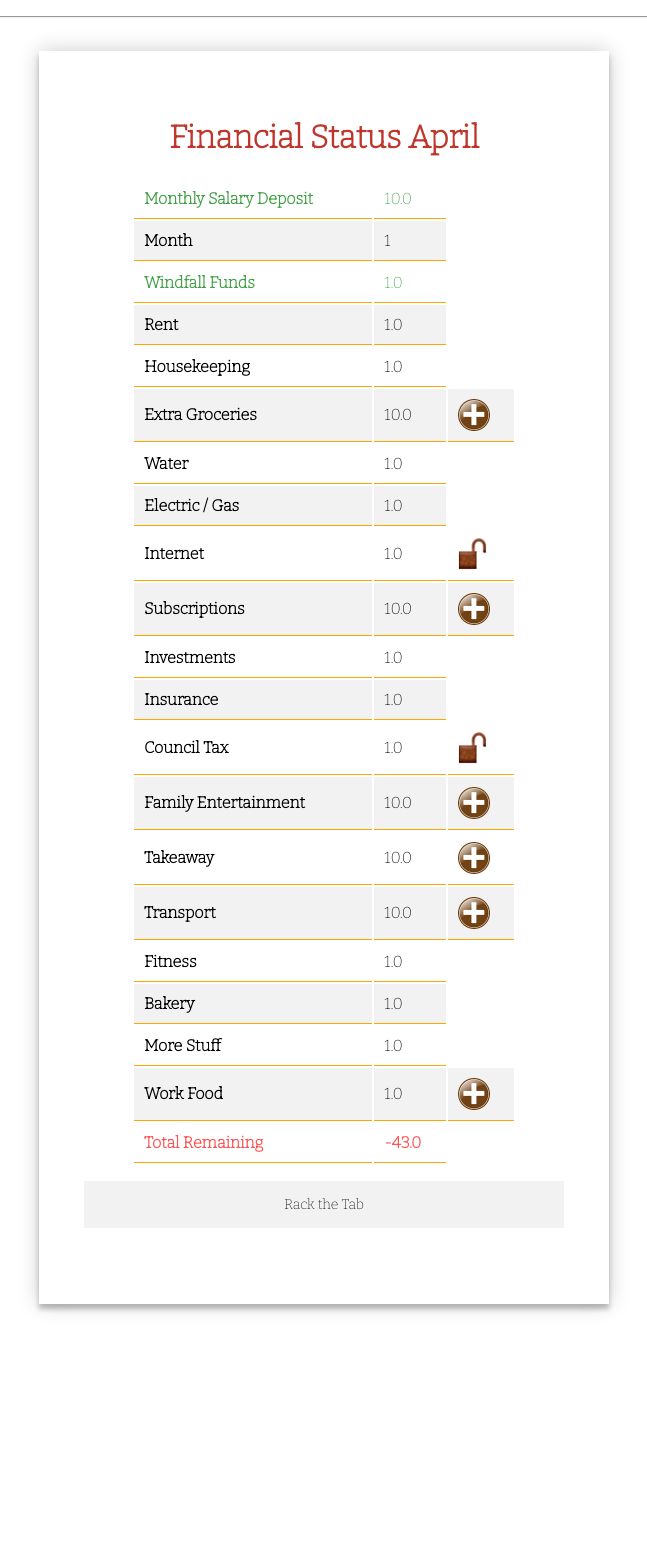
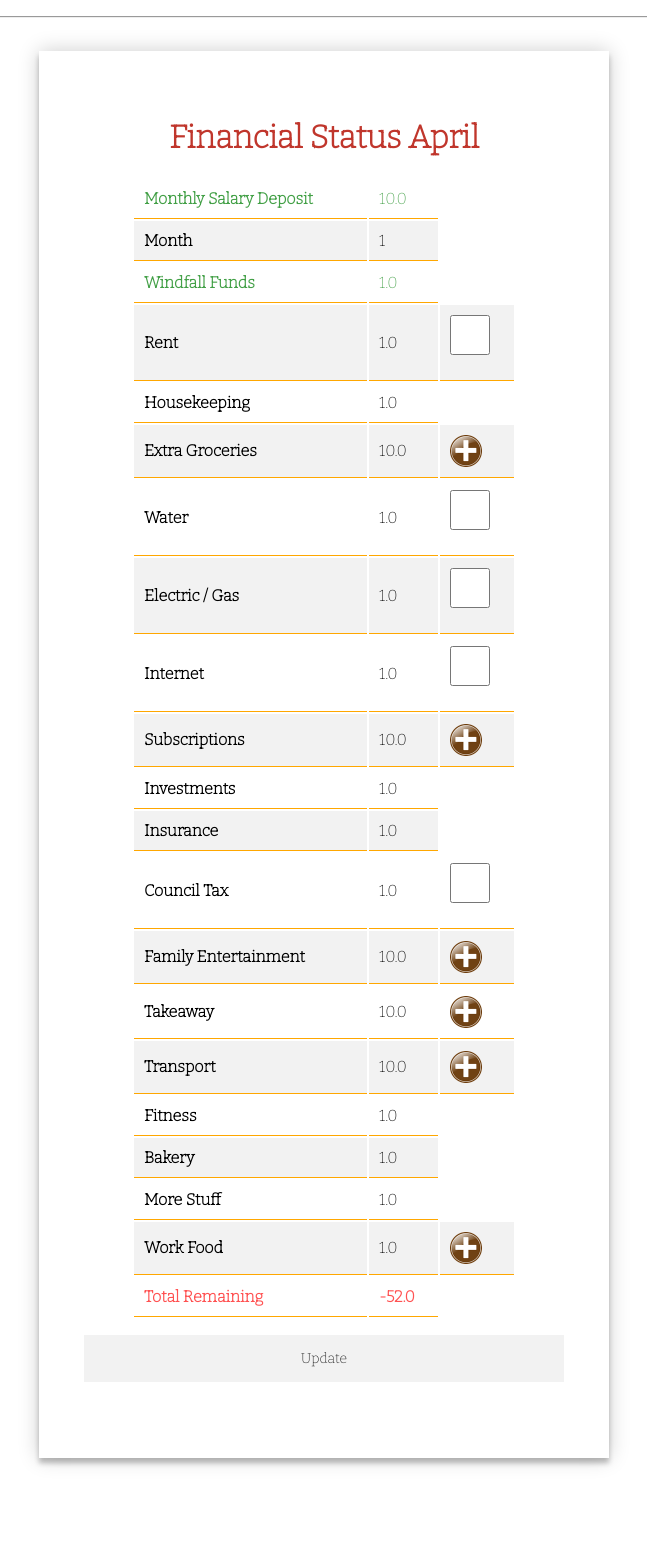
Before and after one commit to mrrichardasmith/family_vote, a Flask app: page /accounts in a window 1280 px wide. Shown: the part 212-1770 px from the top of the page, without its empty margins (316-963 px from the left). Before the commit the page ends 1525 px from the top, so only its background shows below. Run offline with Flask 2, Linux system fonts and the light colour scheme; a user stored in the database is signed in; tables that the repository leaves empty hold one stand-in row (values such as "Sample post").

Commit message:
started to put in the lock repeating payment logic so far it only tracks the check box. Need to replace the checkbox with custom image and work out how its going to store the value outside the monthly account window and call it in during the a new month

```diff
--- a/forms.py
+++ b/forms.py
@@ -1,4 +1,3 @@
-from asyncio import transports
 from wsgiref.validate import validator
 from flask_wtf import FlaskForm
 from wtforms import StringField, PasswordField, BooleanField, SubmitField, SelectField, DateTimeField, RadioField, TextAreaField, DecimalField
@@ -66,24 +65,23 @@ class AccountForm(FlaskForm):
     salary_deposit = DecimalField('Monthly Salary Deposit', validators=[DataRequired()])
     windfall = DecimalField('Extra funds')
     rent = DecimalField('Rent')
+    rent_lock = BooleanField('Lock Rent')
     housekeeping = DecimalField('Houskeeping')
-    extra_groceries = DecimalField('Extra Groceries')
     water = DecimalField('Water')
+    water_lock = BooleanField('Lock Water')
     electric = DecimalField('Electric')
+    electric_lock = BooleanField('Lock Electric')
     internet = DecimalField('Internet')
-    subscriptions = DecimalField('Subscripions')
+    internet_lock = BooleanField('Lock Cost')
     investments = DecimalField('Investments')
     insurance = DecimalField('Insurance')
     counciltax = DecimalField('Council Tax')
+    counciltax_lock = BooleanField('Lock Council Tax')
     streaming = DecimalField('Streaming')
-    family_entertainment = DecimalField('Family Entertainment')
-    takeaway = DecimalField('Takeaway')
-    transport = DecimalField('Transport')
     fitness = DecimalField('Fitness')
     bakery = DecimalField('Bakery')
     shopping = DecimalField('Shopping')
-    workfood = DecimalField('Work Food')
-    submit = SubmitField('Rack the Tab')
+    submit = SubmitField('Update')
 
 class WorkfoodForm(FlaskForm):
     work_breakfast = DecimalField('Breakfast Before Work')
--- a/models.py
+++ b/models.py
@@ -89,12 +89,17 @@ class Account(db.Model):
     salary_deposit = db.Column(db.Float)
     windfall = db.Column(db.Float)
     rent = db.Column(db.Float)
+    rent_lock = db.Column(db.Boolean)
     housekeeping = db.Column(db.Float)
     extra_groceries = db.Column(db.Float)
     water = db.Column(db.Float)
+    water_lock = db.Column(db.Boolean)
     electric = db.Column(db.Float)
+    electric_lock = db.Column(db.Boolean)
     counciltax = db.Column(db.Float)
+    counciltax_lock = db.Column(db.Boolean)
     internet = db.Column(db.Float)
+    internet_lock = db.Column(db.Boolean)
     subscriptions = db.Column(db.Float)
     investments = db.Column(db.Float)
     insurance = db.Column(db.Float)
--- a/routes.py
+++ b/routes.py
@@ -204,6 +204,8 @@ def accounts():
                                 and Account.month == todayDate.month
                                 and Account.year == todayDate.year).first()
 
+
+
   if  request.method == 'GET':
 
     total = 0
@@ -291,8 +293,8 @@ def accounts():
       total += active.streaming
     if total_entertainment > 0:
       total += total_entertainment
-    if active != None and active.takeaway != None:
-      total += active.takeaway
+    if total_takeaway > 0:
+      total += total_takeaway
     if total_transport > 0:
       total += total_transport
     if active != None and active.fitness != None:
@@ -327,21 +329,25 @@ def accounts():
                            total_takeaway=total_takeaway)
 
   if request.method == 'POST':
-
+    print(account.counciltax_lock.data)
     if active == None:
       new_account = Account(month=todayDate.month,
                             year=todayDate.year,
                             salary_deposit=account.salary_deposit.data,
                             windfall=account.windfall.data,
                             rent=account.rent.data,
+                            rent_lock=account.rent_lock.data,
                             housekeeping=account.housekeeping.data,
-                            extra_groceries=account.extra_groceries.data,
                             water=account.water.data,
+                            water_lock = account.water_lock.data,
                             electric=account.electric.data,
+                            electric_lock=account.electric_lock.data,
                             internet=account.internet.data,
+                            internet_lock=account.internet_lock.data,
                             investments=account.investments.data,
                             insurance=account.insurance.data,
                             counciltax=account.counciltax.data,
+                            counciltax_lock=account.counciltax_lock.data,
                             streaming=account.streaming.data,
                             fitness=account.fitness.data,
                             bakery=account.bakery.data,
@@ -356,25 +362,31 @@ def accounts():
        active.windfall = account.windfall.data
 
     if active != None and active.rent == None:
-      active.rent=account.rent.data
+       active.rent = account.rent.data
+
+    if active != None and active.rent_lock != None:
+      active.rent_lock=account.rent_lock.data
 
     if active != None and active.housekeeping == None:
       active.housekeeping=account.housekeeping.data
 
-    if active != None and active.extra_groceries == None:
-      active.extra_groceries=account.extra_groceries.data
-
     if active != None and active.water == None:
       active.water=account.water.data
+
+    if active != None and active.water_lock != None:
+      active.water_lock=account.water_lock.data
 
     if active != None and active.electric == None:
       active.electric=account.electric.data
 
+    if active != None and active.electric_lock != None:
+      active.electric_lock=account.electric_lock.data
+
     if active != None and active.internet == None:
       active.internet=account.internet.data
 
-    if active != None and active.subscriptions == None:
-      active.subscriptions=account.subscriptions.data
+    if active != None and active.internet_lock != None:
+      active.internet_lock=account.internet_lock.data
 
     if active != None and active.investments == None:
       active.investments=account.investments.data
@@ -385,17 +397,11 @@ def accounts():
     if active != None and active.counciltax == None:
       active.counciltax = account.counciltax.data
 
+    if active != None and active.counciltax_lock != None:
+      active.counciltax_lock=account.counciltax_lock.data
+
     if active != None and active.streaming == None:
       active.streaming = account.streaming.data
-
-    if active != None and active.family_entertainment == None:
-      active.family_entertainment = account.family_entertainment.data
-
-    if active != None and active.takeaway == None:
-      active.takeaway = account.takeaway.data
-
-    if active != None and active.transport == None:
-      active.transport = account.transport.data
 
     if active != None and active.fitness == None:
       active.fitness = account.fitness.data
@@ -405,9 +411,6 @@ def accounts():
 
     if active != None and active.shopping == None:
       active.shopping = account.shopping.data
-
-    if active != None and active.workfood == None:
-      active.workfood = account.workfood.data
 
     db.session.commit()
     return redirect(url_for('accounts'))
--- a/static/style.css
+++ b/static/style.css
@@ -225,3 +225,13 @@ th, td {
   max-width: 50%;
   margin: auto;
 }
+
+input.larger {
+  width: 40px;
+  height: 40px;
+  border-radius: 50%;
+}
+
+input.larger[type="checkbox"]:checked  {
+  background-color: green;
+}
--- a/templates/accounts.html
+++ b/templates/accounts.html
@@ -46,11 +46,19 @@
         <tr>
             <th>{{ account.rent.label }}</th>
             <td>{{ account.rent }}</td>
+            <td><input class="larger" type="checkbox" id={{ account.id }} name="rent_lock" value=False></td>
+        </tr>
+        {% elif active.rent_lock == True %}
+        <tr>
+            <th>Rent</th>
+            <td>{{ active.rent }}</td>
+            <td><input class="larger" type="checkbox" id="" name="rent_lock" value=True checked></td>
         </tr>
         {% else %}
         <tr>
             <th>Rent</th>
             <td>{{ active.rent }}</td>
+            <td><input class="larger" type="checkbox" id="" name="rent_lock" value=False></td>
         </tr>
         {% endif %}
         {% if active.housekeeping == None %}
@@ -81,35 +89,57 @@
         <tr>
             <th>{{ account.water.label }}</th>
             <td>{{ account.water }}</td>
+            <td><input class="larger" type="checkbox" id="" name="water_lock" value=False></td>
+        </tr>
+        {% elif active.water_lock == True and active.water != None %}
+        <tr>
+            <th>{{ account.water.label }}</th>
+            <td>{{ active.water }}</td>
+            <td><input class="larger" type="checkbox" id="" name="water_lock" value=True checked></td>
         </tr>
         {% else %}
         <tr>
-            <th>Water</th>
+            <th>{{ account.water.label }}</th>
             <td>{{ active.water }}</td>
+            <td><input class="larger" type="checkbox" id="" name="water_lock" value=False></td>
         </tr>
         {% endif %}
         {% if active.electric == None %}
         <tr>
             <th>Electric / Gas</th>
             <td>{{ account.electric }}</td>
+            <td><input class="larger" type="checkbox" id="" name="electric_lock" value=False></td>
+        </tr>
+        {% elif active.electric_lock == True and active.electric != None %}
+        <tr>
+            <th>Electric / Gas</th>
+            <td>{{ active.electric }}</td>
+            <td><input class="larger" type="checkbox" id="" name="electric_lock" value=True checked></td>
         </tr>
         {% else %}
         <tr>
             <th>Electric / Gas</th>
             <td>{{ active.electric }}</td>
+            <td><input class="larger" type="checkbox" id="" name="electric_lock" value=False></td>
         </tr>
         {% endif %}
         {% if active.internet == None %}
         <tr>
             <th>Internet</th>
             <td>{{ account.internet }}</td>
-            <td><img class="iconPic2" src="{{ url_for('static', filename='pictures/unlockedPadlock.png') }}"></td>
+            <td><input class="larger" type="checkbox" id={{ active.id }} name="internet_lock" value=False></td>
+        </tr>
+        {% elif active.internet_lock == True %}
+        <tr>
+            <th>Internet</th>
+            <td>{{ active.internet }}</td>
+            <td><input class="larger" type="checkbox" id={{ active.id }} name="internet_lock" value=True checked></td>
         </tr>
         {% else %}
         <tr>
             <th>Internet</th>
             <td>{{ active.internet }}</td>
-            <td><img class="iconPic2" src="{{ url_for('static', filename='pictures/unlockedPadlock.png') }}"></td>
+            <td><input class="larger" type="checkbox" id={{ active.id }} name="internet_lock" value=False></td>
         </tr>
         {% endif %}
         {% if total_subscriptions == 0 %}
@@ -151,13 +181,19 @@
         <tr>
             <th>{{ account.counciltax.label }}</th>
             <td>{{ account.counciltax }}</td>
-            <td><img class="iconPic2" src="{{ url_for('static', filename='pictures/unlockedPadlock.png') }}"></td>
+            <td><input class="larger" type="checkbox" id="" name="counciltax_lock" value=False></td>
+        </tr>
+        {% elif active.counciltax_lock == True %}
+        <tr>
+            <th>Council Tax</th>
+            <td>{{ active.counciltax }}</td>
+            <td><input class="larger" type="checkbox" id="" name="counciltax_lock" value=True checked></td>
         </tr>
         {% else %}
         <tr>
             <th>Council Tax</th>
             <td>{{ active.counciltax }}</td>
-            <td><img class="iconPic2" src="{{ url_for('static', filename='pictures/unlockedPadlock.png') }}"></td>
+            <td><input class="larger" type="checkbox" id="" name="counciltax_lock" value=False></td>
         </tr>
         {% endif %}
         {% if total_entertainment == 0 %}
@@ -188,7 +224,7 @@
         {% endif %}
         {% if total_transport == 0 %}
         <tr>
-            <th>{{ account.transport.label }}</th>
+            <th>Transport</th>
             <td>0</td>
             <td><a class="noline" href="{{ url_for('transport') }}"><img class="iconPic2" src="{{ url_for('static', filename='pictures/plus.png') }}"></a></td>
         </tr>
```
